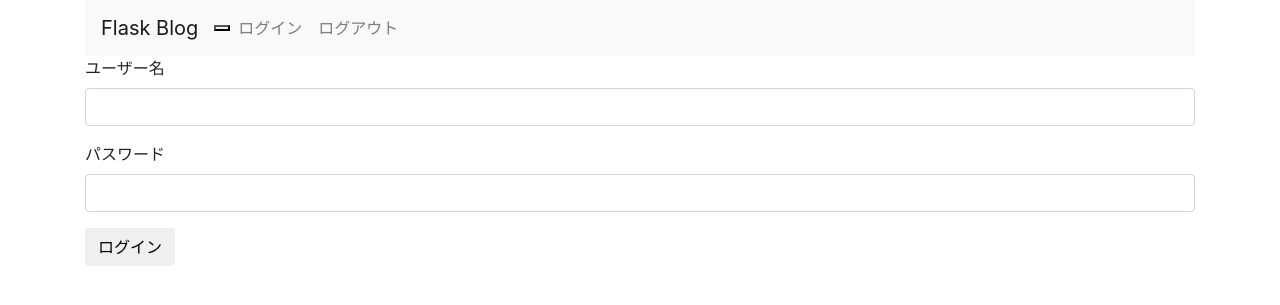
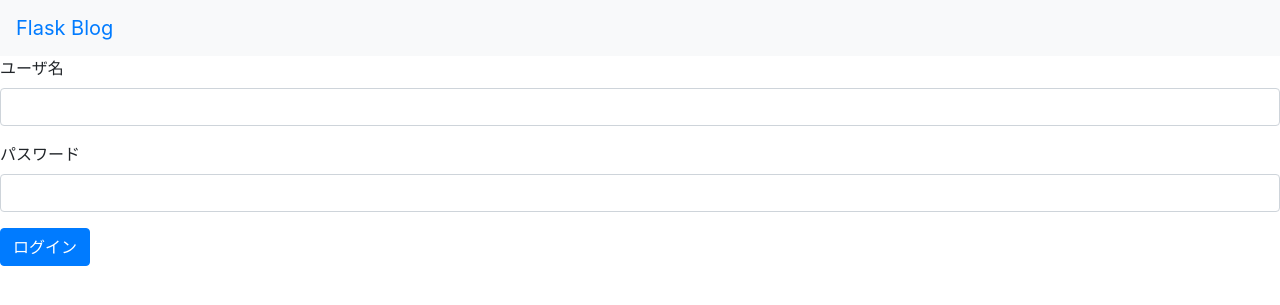
Before and after one commit to hamupapa/flask_app, a Flask app: page /login in a window 1280 px wide. Shown: the top 305 px of the page. Run offline with Flask 2, Linux system fonts and the light colour scheme; some libraries are stand-ins or nearby versions.

Commit message:
add layout.html

```diff
--- a/flask_blog/config.py
+++ b/flask_blog/config.py
@@ -1,4 +1,4 @@
 # flask_blog/config.py
 DEBUG = True
-USERNAME = "john"
-PASSWORD = "due123"
+USERNAME = "mine"
+PASSWORD = "minemine"
--- /dev/null
+++ b/flask_blog/templates/layout.html
@@ -0,0 +1,31 @@
+<!doctype html>
+<title>Flask Blog</title>
+
+<link rel="stylesheet" href="https://maxcdn.bootstrapcdn.com/bootstrap/4.0.0/css/bootstrap.min.css">
+<script src="https://code.jquery.com/jquery-3.2.1.slim.min.js"></script>
+<script src="https://cdnjs.cloudflare.com/ajax/libs/popper.js/1.12.9/umd/popper.min.js"></script>
+<script src="https://maxcdn.bootstrapcdn.com/bootstrap/4.0.0/js/bootstrap.min.js"></script>
+
+<div>
+  <nav class="navbar navbar-expand-lgnavbar-light bg-light">
+    <a class="navbar-brand" href="/">Flask Blog</a>
+    <button class="navbar-toggler" type="button" data-toggle="collapse" data-target="#navbarNav" aria-controls="Togglenavigation">
+      <span class="navbar-toggler-icon"></span>
+    </button>
+
+    <div class="collapse navbar-collapse" id="navbarNav">
+      <ul class="nav navbar-nav navbar-right">
+        <li class="nav-item">
+          <a class="nav-link" href="/login">ログイン</a>
+        </li>
+        <li class="nav-item">
+          <a class="nav-link" href="/logout">ログアウト</a>
+        </li>
+      </ul>
+    </div>
+  </nav>
+
+  <div class="blog-body">
+    {% block body %}{% endblock %}
+  </div>
+</div>
--- a/flask_blog/templates/login.html
+++ b/flask_blog/templates/login.html
@@ -1,33 +1,8 @@
-<!doctype html>
-<title>Flask Blog</title>
-
-<link rel="stylesheet" href="https://maxcdn.bootstrapcdn.com/bootstrap/4.0.0/css/bootstrap.min.css">
-<script src="https://code.jquery.com/jquery-3.2.1.slim.min.js"></script>
-<script src="https://cdnjs.cloudflare.com/ajax/libs/popper.js/1.12.9/umd/popper.min.js"></script>
-<script src="https://maxcdn.bootstrapcdn.com/bootstrap/4.0.0/js/bootstrap.min.js"></script>
-
-
-<div class="container">
-  <nav class="navbar navbar-expand-lg navbar-light bg-light">
-    <a class="navbar-brand" href="/">Flask Blog</a>
-    <button class="navar-toggler" type="button" data-toggle="collapse" data-target="#navarNav" aria-controls="nabarNav" aria-expanded="false" aria-label="Toggle navigation">
-      <span class="nabar-toggler-icon"></span>
-    </button>
-    <div class="collapse navbar-collapse" id="navbarNav">
-      <ul class="nav navbar-nav navbar-right">
-        <il class="nav-item">
-          <a class="nav-link" href="/login">ログイン</a>
-        </il>
-        <il class="nav-item">
-          <a class="nav-link" herf="/logout">ログアウト</a>
-        </il>
-      </ul>
-    </div>
-  </nav>
-  <div class="blog-body">
+{% extends "layout.html" %}
+{% block body %}
 <form action="/login" method=post>
   <div class="form-group">
-        <label for="InputTitle">ユーザー名</label>
+    <label for="InputTitle">ユーザ名</label>
     <input type="text" class="form-control" id="InputTitle" name=username>
   </div>
 
@@ -35,7 +10,7 @@
     <label for="InputPassword">パスワード</label>
     <input type="password" class="form-control" id="InputPassword" name=password>
   </div>
-      <button type="submit" class="btn btn-prmary">ログイン</button>
+
+  <button type="submit" class="btn btn-primary">ログイン</button>
 </form>
-  </div>
-</div>
+{% endblock %}
```
Also changed, not shown: flask_blog/templates/entries/index.html (+4 -31 lines). Lines whose indentation alone changed are shown as unchanged.
